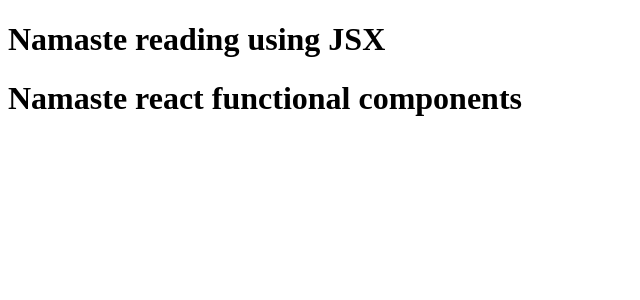
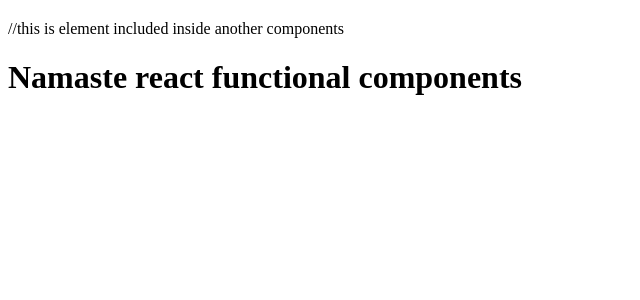
Before and after one commit to BARNALIXD/REACT-SAINI, a React (Vite) app: page / in a window 1280 px wide. Shown: the top 300 px of the page, without its empty margins (0-640 px from the left). Built offline with nearby package versions, Linux system fonts and the light colour scheme.

Commit message:
element inside a  component using {}

```diff
--- a/App.js
+++ b/App.js
@@ -1,8 +1,8 @@
 import React from 'react';
 import ReactDOM from 'react-dom/client';
 
-
-const Title = () => (
+//Element:
+const title = () => (
 <h1 className='heading' tabIndex={5}>
     Namaste reading using JSX
     </h1>
@@ -10,8 +10,10 @@
 
 
  const HeadingComponent = () =>  (
-        <div id='container'>
-            <Title/>
+
+            <div id='container'>
+                <h2> {title} </h2>
+                //this is element included inside another components
             <h1 className='heading'>Namaste react functional components</h1>
         </div>
     );
```
